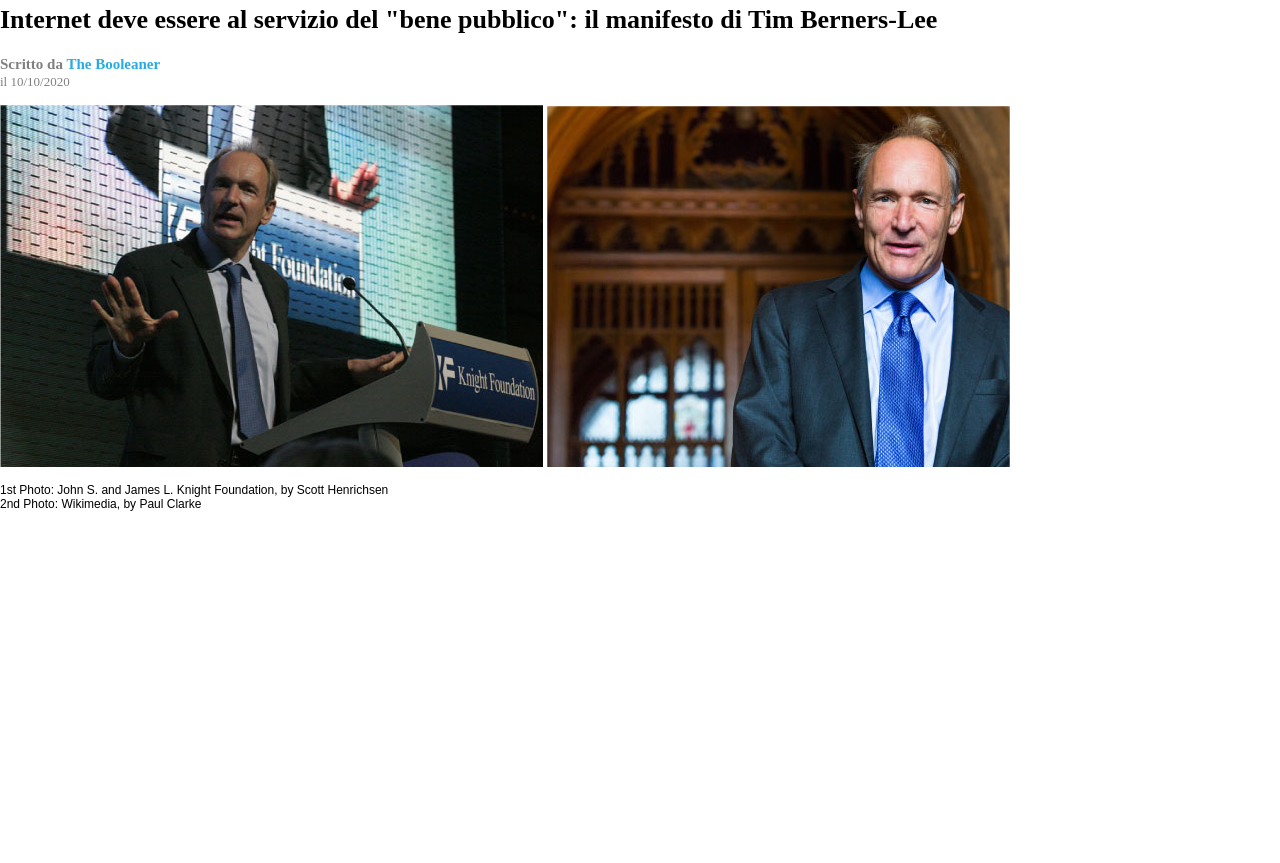
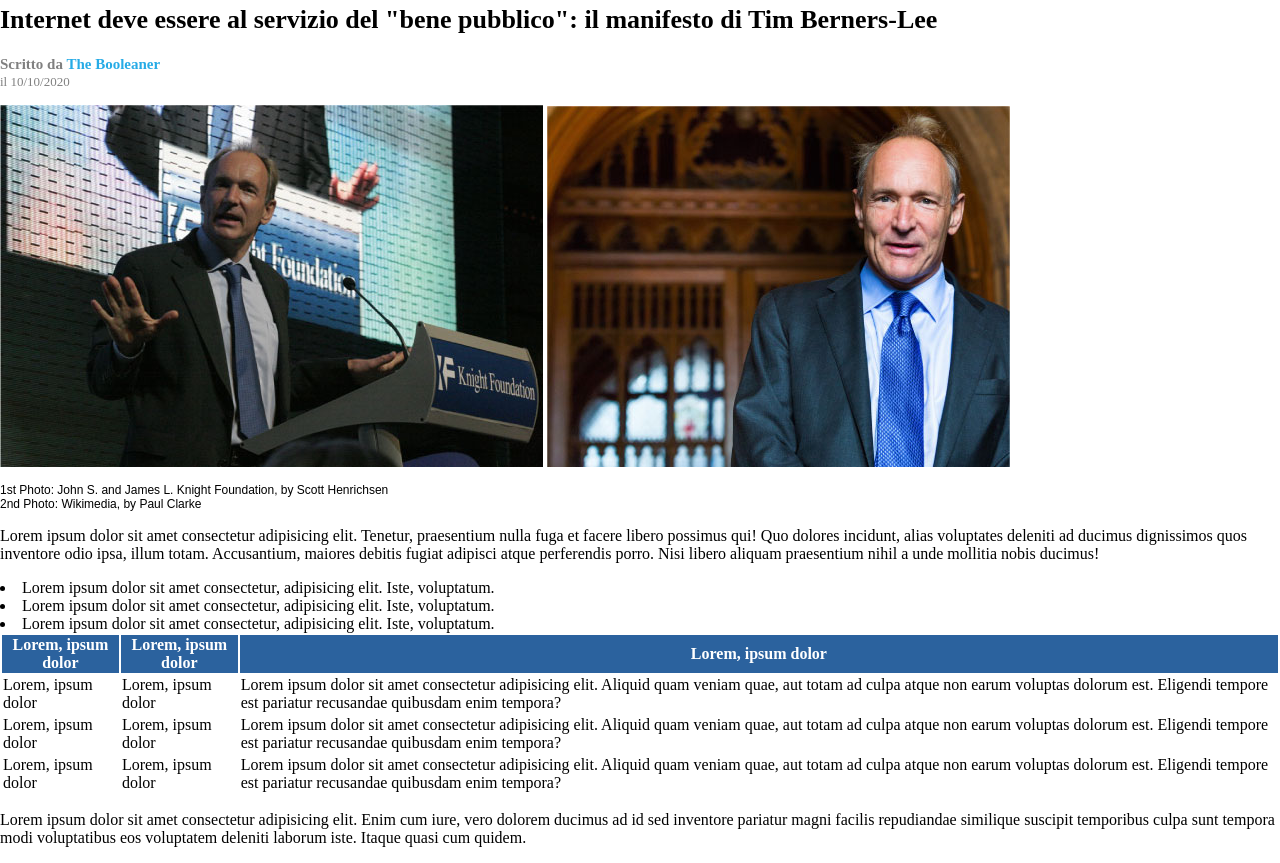
Before and after one commit to micheledidonna01/html-css-booleaner, a plain HTML site: page index.html in a window 1280 px wide. Shown: the part 107-970 px from the top of the page. Before the commit the page ends 800 px from the top, so only its background shows below. Drawn offline with Linux system fonts and the light colour scheme.

Commit message:
feat: create table of date

```diff
--- a/index.html
+++ b/index.html
@@ -1,12 +1,18 @@
 <!DOCTYPE html>
 <html lang="en">
+
 <head>
     <meta charset="UTF-8">
     <meta name="viewport" content="width=device-width, initial-scale=1.0">
     <title>THE BOOLEANER</title>
     <link rel="stylesheet" href="css/style.css">
 </head>
-
+<style>
+    thead{
+    color:white;
+    background-color: rgb(43, 98, 158);
+}
+</style>
 <body>
 
     <!--Intestazione della pagina-->
@@ -21,8 +27,10 @@
 
     <!--Contenuto della pagina-->
     <main>
+        <!--Articolo di The Booleaner-->
         <section class="article">
-            <h1 id="title-article">Internet deve essere al servizio del "bene pubblico": il manifesto di Tim Berners-Lee</h1>
+            <h1 id="title-article">Internet deve essere al servizio del "bene pubblico": il manifesto di Tim Berners-Lee
+            </h1>
             <p class="who-write">Scritto da
                 <span id="blue-words">The Booleaner</span>
                 <br>
@@ -40,8 +48,63 @@
                     2nd Photo: Wikimedia, by Paul Clarke
                 </p>
             </div>
+
+            <div class="text">
+                <p>Lorem ipsum dolor sit amet consectetur adipisicing elit. Tenetur, praesentium nulla fuga et facere
+                    libero possimus qui! <span class="underline-color">Quo dolores incidunt, alias voluptates deleniti
+                        ad ducimus dignissimos</span> quos
+                    inventore odio ipsa, illum totam. Accusantium, maiores debitis fugiat adipisci atque perferendis
+                    porro. Nisi libero aliquam praesentium nihil a unde mollitia nobis ducimus!
+                </p>
+
+                <li>Lorem ipsum dolor sit amet consectetur, adipisicing elit. Iste, voluptatum.</li>
+                <li>Lorem ipsum dolor sit amet consectetur, adipisicing elit. Iste, voluptatum.</li>
+                <li>Lorem ipsum dolor sit amet consectetur, adipisicing elit. Iste, voluptatum.</li>
+
+            </div>
+
+            <!--Dati in tabella-->
+            <table>
+                <thead>
+                    <tr>
+                        <th>Lorem, ipsum dolor</th>
+                        <th>Lorem, ipsum dolor</th>
+                        <th>Lorem, ipsum dolor</th>
+                    </tr>
+                </thead>
+                <tbody>
+                    <tr class="row-color">
+                        <td>Lorem, ipsum dolor</td>
+                        <td>Lorem, ipsum dolor</td>
+                        <td>Lorem ipsum dolor sit amet consectetur adipisicing elit. Aliquid quam veniam quae, aut totam
+                            ad culpa atque non earum voluptas dolorum est. Eligendi tempore est pariatur recusandae
+                            quibusdam enim tempora?</td>
+                    </tr>
+                    <tr>
+                        <td>Lorem, ipsum dolor</td>
+                        <td>Lorem, ipsum dolor</td>
+                        <td>Lorem ipsum dolor sit amet consectetur adipisicing elit. Aliquid quam veniam quae, aut totam
+                            ad culpa atque non earum voluptas dolorum est. Eligendi tempore est pariatur recusandae
+                            quibusdam enim tempora?</td>
+                    </tr>
+                    <tr class="row-color">
+                        <td>Lorem, ipsum dolor</td>
+                        <td>Lorem, ipsum dolor</td>
+                        <td>Lorem ipsum dolor sit amet consectetur adipisicing elit. Aliquid quam veniam quae, aut totam
+                            ad culpa atque non earum voluptas dolorum est. Eligendi tempore est pariatur recusandae
+                            quibusdam enim tempora?</td>
+                    </tr>
+                </tbody>
+            </table>
+            <!--/Dati in tabella-->
+
+            <p>Lorem ipsum dolor sit amet consectetur adipisicing elit. Enim cum iure, vero dolorem ducimus ad id sed inventore pariatur magni facilis repudiandae <span class="underline-color"> similique suscipit temporibus culpa sunt tempora modi</span> voluptatibus eos voluptatem deleniti laborum iste. Itaque quasi cum quidem.</p>
         </section>
+        <!--/Articolo di The Booleaner-->
+
+
     </main>
     <!--/Contenuto della pagina-->
 </body>
+
 </html>
```
